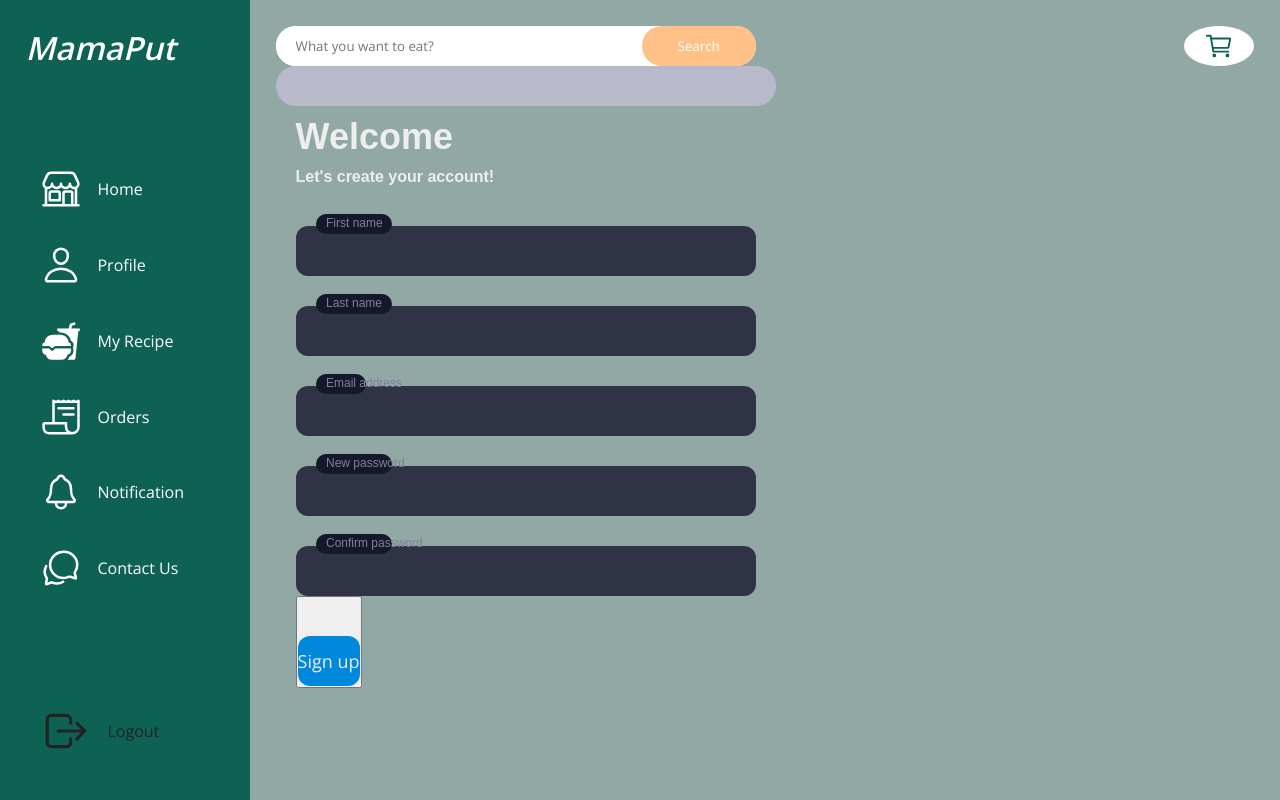
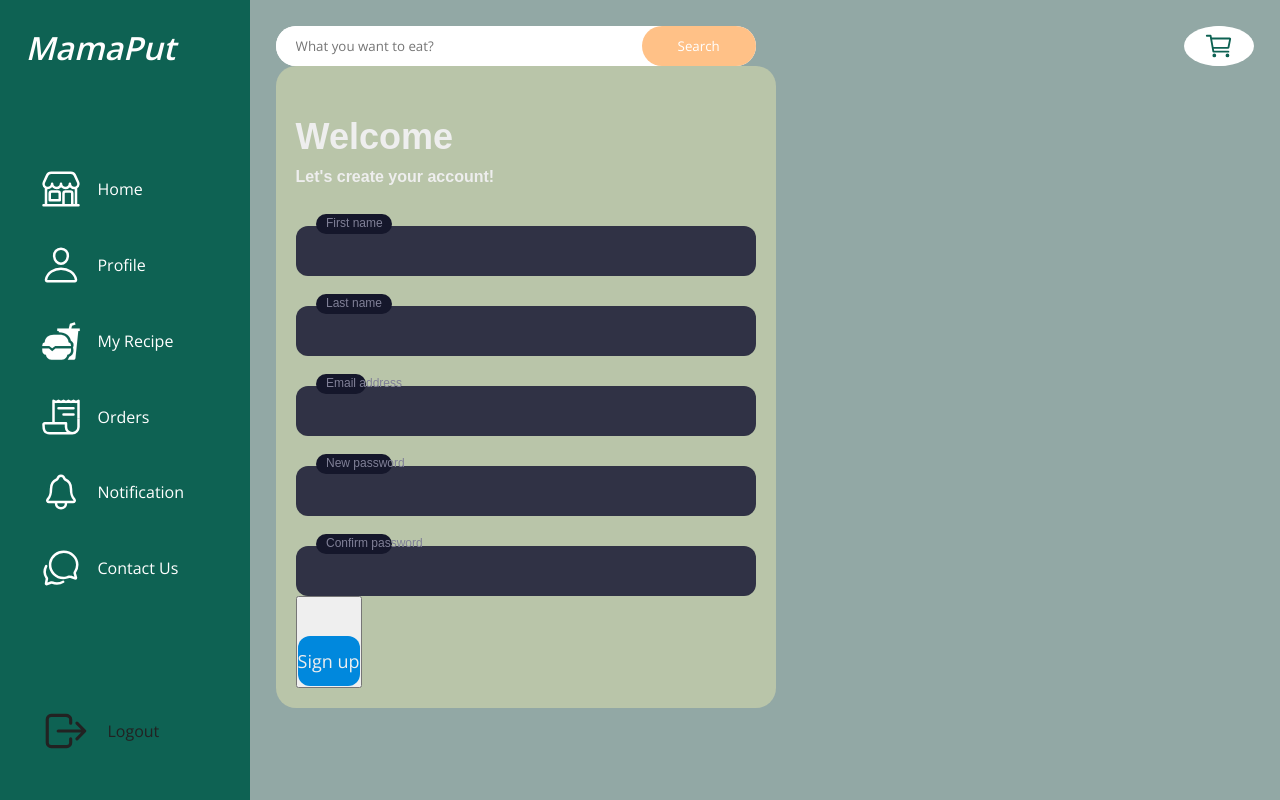
Before and after one commit to Demidorn/demi-foods, a Flask app: page /register in a window 1280 px wide. Run offline with Flask 3, Linux system fonts and the light colour scheme.

Commit message:
form html

```diff
--- a/App/static/styles/main.css
+++ b/App/static/styles/main.css
@@ -230,10 +230,10 @@ body {
   }
 
   .form {
-    background-color: #b8bacb;
+    background-color: #efedae6b;
     border-radius: 20px;
     box-sizing: border-box;
-    height: 0px;
+    height: max-content;
     padding: 20px;
     width: 500px;
   }
--- a/App/templates/register.html
+++ b/App/templates/register.html
@@ -1,10 +1,10 @@
 {% extends "index.html" %}
 {% block content %}
     <div class="form">
+        <div class="title">Welcome</div>
+        <div class="subtitle">Let's create your account!</div>
         <form method="POST", action="">
             {{ regform.hidden_tag() }}
-            <div class="title">Welcome</div>
-            <div class="subtitle">Let's create your account!</div>
             <div class="input-container ic1">
                 {{ regform.first_name(class="input") }}
                 <div class="cut"></div>
@@ -12,7 +12,7 @@
             </div>
             <div class="input-container ic2">
                 {{ regform.last_name(class="input") }}
-                <div class="cut"></div>
+                <div class="cut "></div>
                 {{ regform.last_name.label(class="placeholder") }}
             </div>
             <div class="input-container ic2">
```
